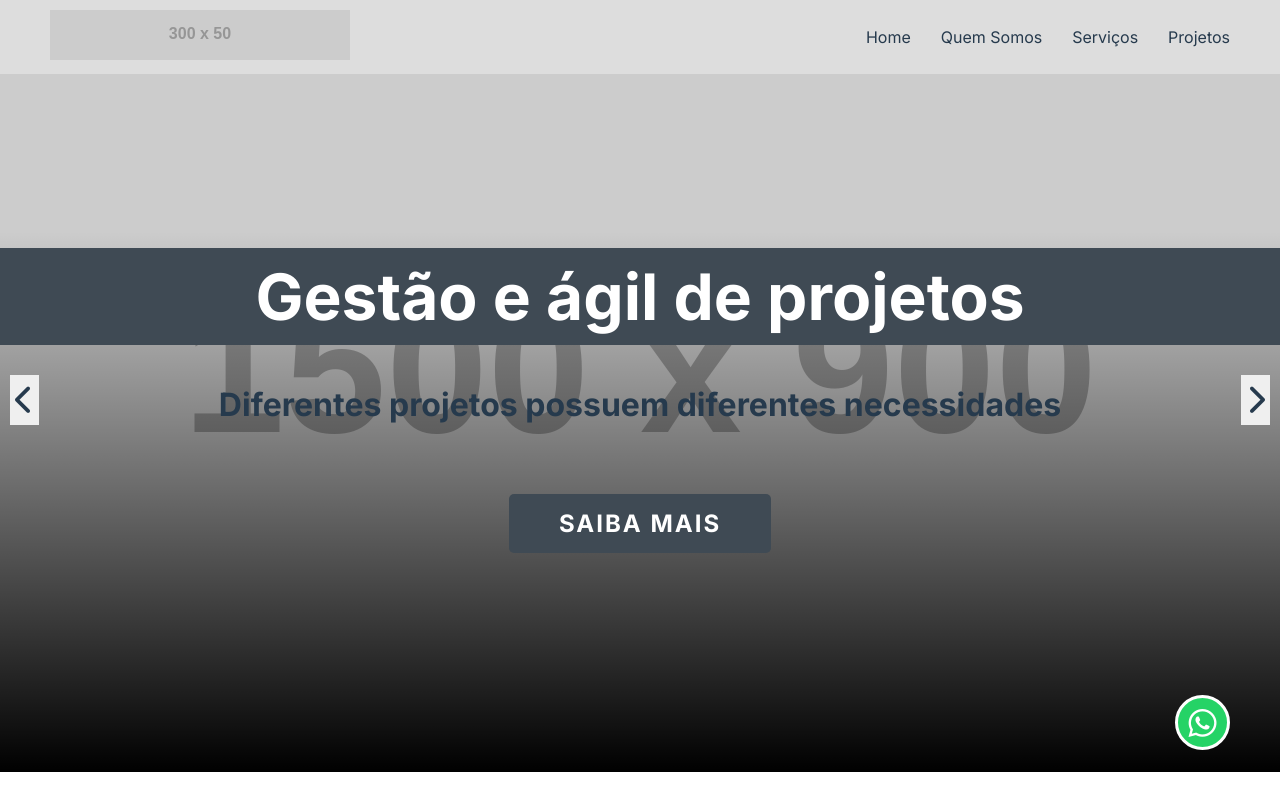
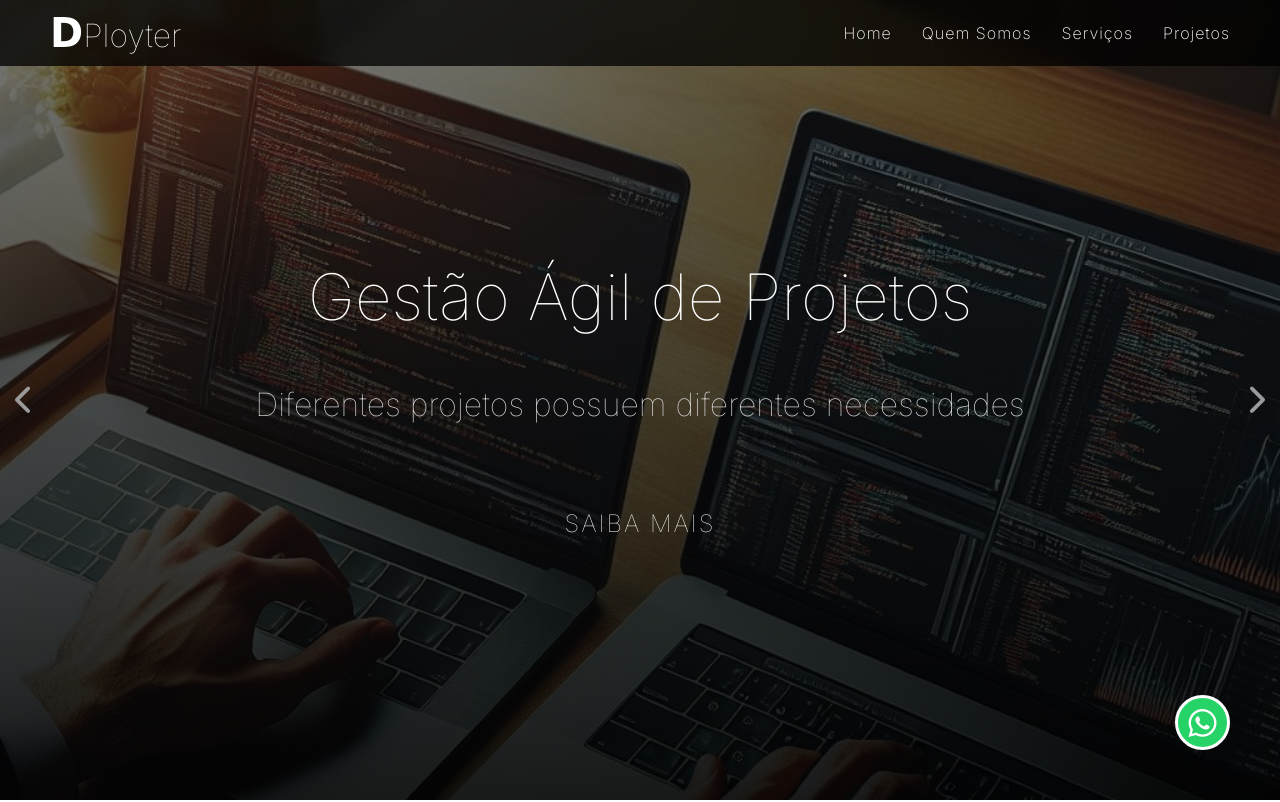
Before and after one commit to Lorsuz/company-portfolio, a plain HTML site: page index.html in a window 1280 px wide. Shown: the top 802 px of the page. Drawn offline with nearby package versions, Linux system fonts and the light colour scheme; placeholder pictures from the web are drawn by us.

Commit message:
feat: logo

```diff
--- a/assets/styles/sass/style.scss
+++ b/assets/styles/sass/style.scss
@@ -1,4 +1,5 @@
 @import url('https://fonts.googleapis.com/css2?family=Inter:wght@100..900&display=swap');
+
 :root {
 	--primary-color: #026842;
 	--primary-color-soft: #009d51;
@@ -20,10 +21,23 @@
 	outline: none;
 	color: var(--black-color-main);
 	text-decoration: none;
+	transition: 300ms;
 }
 
 body {
 	font-family: Arial, Helvetica, sans-serif;
+
+	&::-webkit-scrollbar {
+		width: 5px;
+	}
+
+	&::-webkit-scrollbar-track {
+		background: #fff;
+	}
+
+	&::-webkit-scrollbar-thumb {
+		background: #000;
+	}
 
 	> .whatsApp-contact {
 		position: fixed;
@@ -52,7 +66,8 @@ header {
 	justify-content: space-between;
 	padding: 10px 50px;
 	align-items: center;
-	background: #DDDDDD;
+	background: #000000c3;
+	backdrop-filter: blur(10px);
 	position: fixed;
 	width: 100%;
 	left: 0;
@@ -64,6 +79,20 @@ header {
 		img {
 			width: 300px;
 		}
+
+		a {
+			font-size: 2rem;
+			color: #fff;
+			font-weight: 100;
+
+			span {
+				font-size: 2.5rem;
+				font-family: cursive;
+				color: var(--white-color-main);
+				font-weight: 900;
+			}
+
+		}
 	}
 
 	.header__navbar {
@@ -72,7 +101,15 @@ header {
 			gap: 30px;
 
 			li {
-				a {}
+				a {
+					color: #fff;
+					font-weight: 200;
+					letter-spacing: 1px;
+
+					&:hover {
+						text-decoration: underline;
+					}
+				}
 			}
 		}
 	}
@@ -143,7 +180,7 @@ main {
 								left: 0;
 								width: 100%;
 								height: 100%;
-								background: linear-gradient(#00000000 30%, #000);
+								background: linear-gradient(#00000083, #000000 80%);
 							}
 
 						}
@@ -165,34 +202,36 @@ main {
 							h1 {
 								font-size: 4rem;
 								color: var(--white-color-main);
-								background: var(--black-color-sub);
 								width: 100%;
 								text-align: center;
 								padding: 10px 0;
+								font-weight: 100;
 								margin-bottom: 20px;
 							}
 
 							h2 {
 								font-size: 2rem;
 								margin-bottom: 50px;
+								color: var(--white-color-sub);
+								font-weight: 100;
 
 							}
 
 							a {
 								font-size: 1.5rem;
-								background: var(--black-color-sub);
+								font-weight: 100;
 								display: inline-block;
 								padding: 15px 50px;
 								text-transform: uppercase;
 								letter-spacing: 2px;
-								border-radius: 5px;
-								font-weight: bold;
 								color: var(--white-color-main);
 								cursor: pointer;
+								transition: 300ms;
 
 								&:hover {
 
 									background: var(--black-color-main);
+									outline: 2px solid var(--black-color-sub);
 								}
 							}
 						}
@@ -279,6 +318,7 @@ main {
 					transform: translateY(-50%);
 					cursor: pointer;
 					padding: 10px 5px;
+					background: transparent;
 
 					&:hover {
 						> i {
@@ -293,6 +333,7 @@ main {
 
 					i {
 						font-size: 30px;
+						color: #9b9b9b;
 						transition: 200ms;
 						pointer-events: none;
 					}
@@ -333,6 +374,8 @@ main {
 			.container__profiles {
 				display: flex;
 				justify-content: space-around;
+				flex-wrap: wrap;
+				gap: 40px 30px;
 
 				.profile__card {
 					box-shadow: 5px 5px 20px #ccc;
@@ -371,6 +414,7 @@ main {
 							text-align: center;
 							font-weight: bold;
 							color: #9f9f9f;
+							display: block;
 						}
 					}
 				}
@@ -426,6 +470,8 @@ main {
 						h3 {
 							margin-bottom: 10px;
 							font-size: 2.5rem;
+							font-weight: 400;
+
 						}
 
 						.details__tags {
@@ -450,6 +496,8 @@ main {
 							-ms-hyphens: auto;
 							text-align: justify;
 							line-height: 1.5rem;
+							font-weight: 300;
+
 						}
 					}
 
@@ -508,6 +556,16 @@ footer {
 
 				i {
 					font-size: 1.5rem;
+					color: #000000;
+				}
+
+				&:hover {
+					background: #000000;
+
+					i {
+						color: #ffffff;
+
+					}
 				}
 			}
 		}
--- a/index.html
+++ b/index.html
@@ -15,7 +15,8 @@
 		</a>
 		<header>
 			<div class="header__logo">
-				<img src="https://placehold.co/300x50" alt="">
+				<!-- <img src="https://placehold.co/300x50" alt=""> -->
+				<a href=""><span>D</span>Ployter</a>
 			</div>
 			<nav class="header__navbar">
 				<ul>
@@ -32,11 +33,11 @@
 					<ul class="carousel_slide">
 						<li class="slide__page active">
 							<div class="carousel__bg">
-								<img src="https://placehold.co/1500x900" alt="">
+								<img src="./assets/images/background/footer-bg.jpg" alt="">
 								<div class="gradient-bg"></div>
 							</div>
 							<section>
-								<h1>Gestão e ágil de projetos</h1>
+								<h1>Gestão Ágil de Projetos</h1>
 								<h2>Diferentes projetos possuem diferentes necessidades</h2>
 								<a>Saiba Mais</a>
 							</section>
@@ -121,8 +122,8 @@
 								<!-- <img src="https://placehold.co/100" alt="Descrição da Imagem"> -->
 							</div>
 							<figcaption class="card__details">
-								<h3 class="details__name">Ariel Souza</h3>
-								<span class="details__role-work">Desenvolvedor Fullstack</span>
+								<h3 class="details__name">Pedro Demetrio</h3>
+								<span class="details__role-work">Desenvolvedor Backend</span>
 							</figcaption>
 						</figure>
 						<figure class="profile__card">
@@ -131,8 +132,18 @@
 								<!-- <img src="https://placehold.co/100" alt="Descrição da Imagem"> -->
 							</div>
 							<figcaption class="card__details">
-								<h3 class="details__name">Ariel Souza</h3>
-								<span class="details__role-work">Desenvolvedor Fullstack</span>
+								<h3 class="details__name">Pedro Henrique</h3>
+								<span class="details__role-work">Desenvolvedor Frontend</span>
+							</figcaption>
+						</figure>
+						<figure class="profile__card">
+							<div class="card__img">
+								<i class="fa-solid fa-user"></i>
+								<!-- <img src="https://placehold.co/100" alt="Descrição da Imagem"> -->
+							</div>
+							<figcaption class="card__details">
+								<h3 class="details__name">Guilherme Paixão</h3>
+								<span class="details__role-work">Desenvolvedor Frontend</span>
 							</figcaption>
 						</figure>
 					</section>
```
Also changed, not shown: assets/styles/css/style.css, 1 other file.
